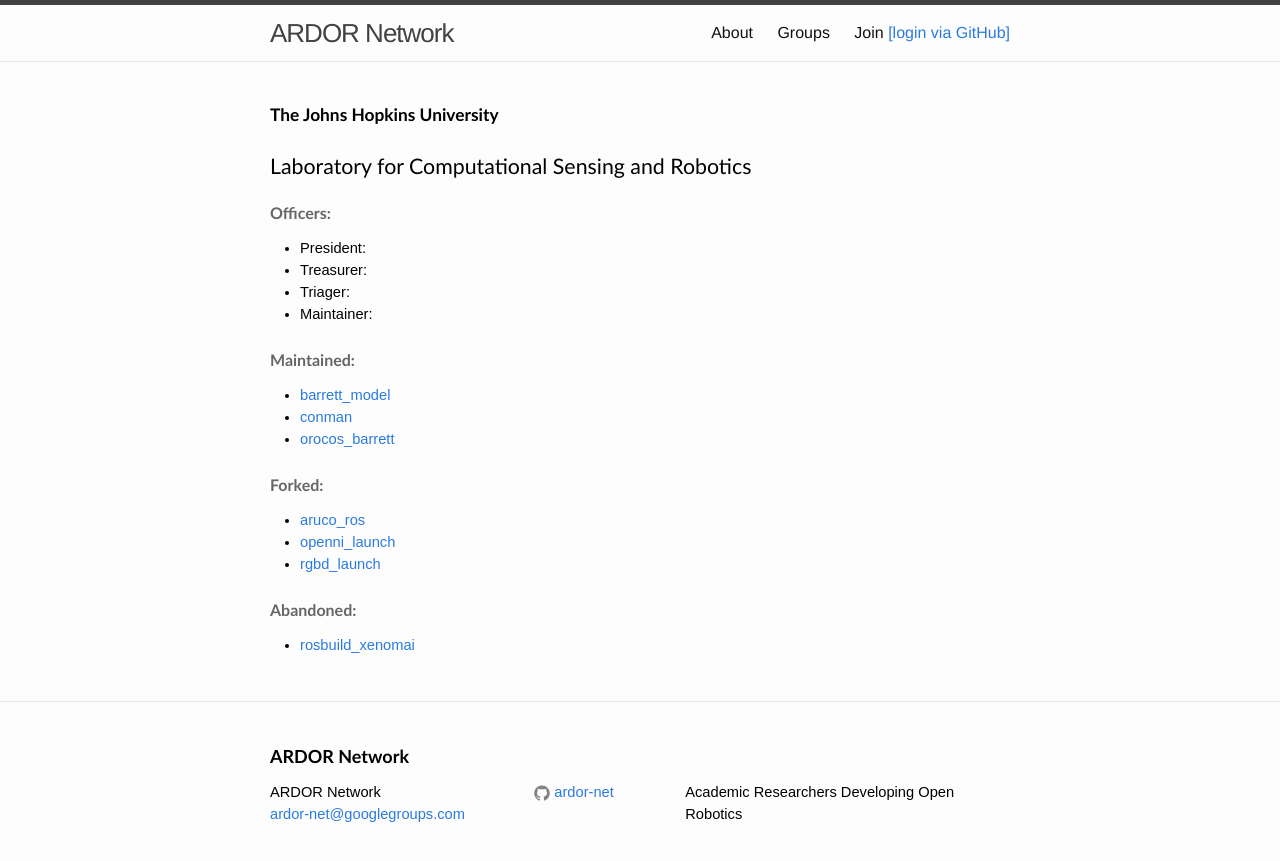
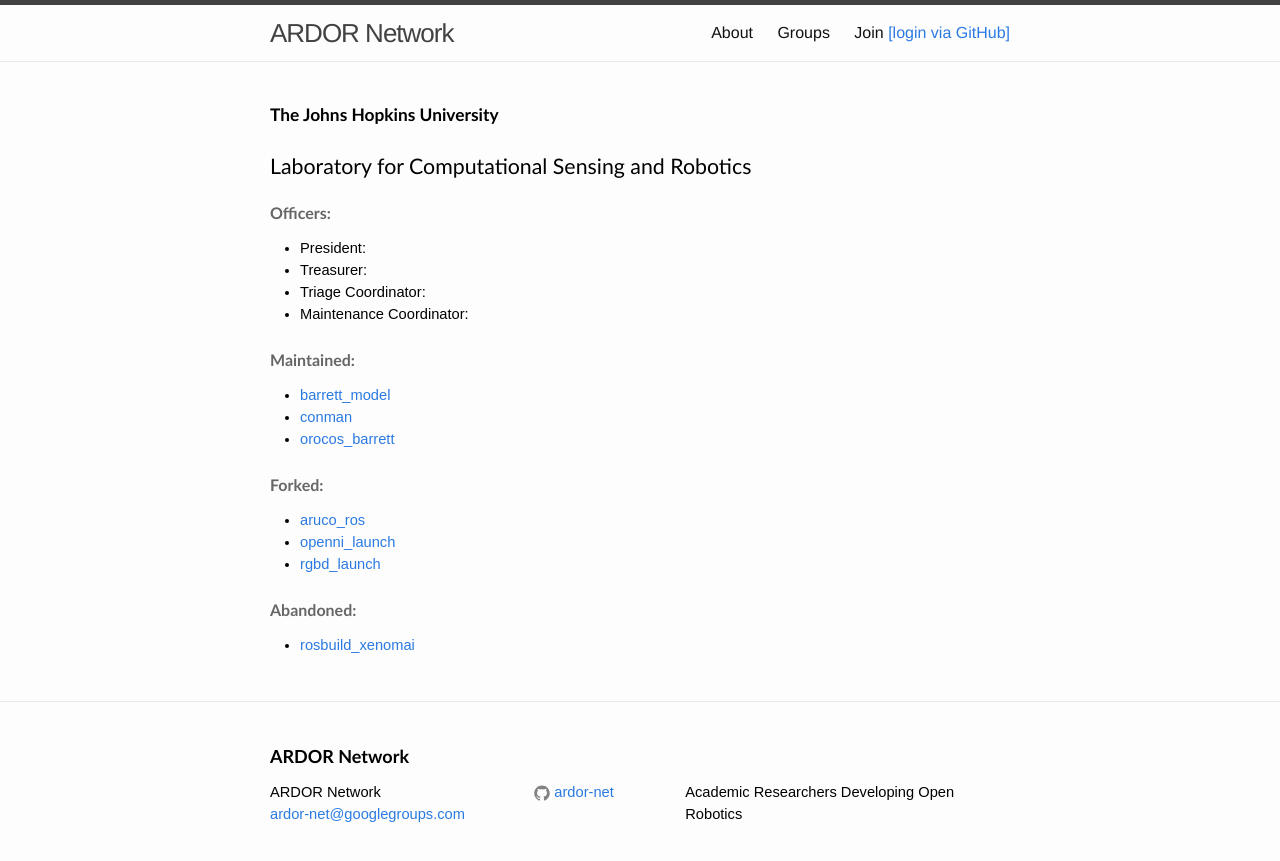
Before and after one commit to ardor-net/ardor-net.github.io, a Jekyll site: the page built from groups/jhu-lcsr.md, in a window 1280 px wide. Shown: the top 861 px of the page. Built offline with Jekyll 4.4.1, drawn with Linux system fonts in a browser that asks for light colours; comment, search, counter and statistics services are not loaded.

Commit message:
groups: updating display

```diff
--- a/_layouts/group.html
+++ b/_layouts/group.html
@@ -16,8 +16,8 @@
         <ul>
           <li>President: <a class="gh_user" gh_uid="{{site.data.groups[page.group_id].president}}"></a></li>
           <li>Treasurer: <a class="gh_user" gh_uid="{{site.data.groups[page.group_id].treasurer}}"></a></li>
-          <li>Triager: <a class="gh_user" gh_uid="{{site.data.groups[page.group_id].triager}}"></a></li>
-          <li>Maintainer: <a class="gh_user" gh_uid="{{site.data.groups[page.group_id].maintainer}}"></a></li>
+          <li>Triage Coordinator: <a class="gh_user" gh_uid="{{site.data.groups[page.group_id].triager}}"></a></li>
+          <li>Maintenance Coordinator: <a class="gh_user" gh_uid="{{site.data.groups[page.group_id].maintainer}}"></a></li>
         </ul>
         <h3>Maintained:</h3>
         <ul>
```
